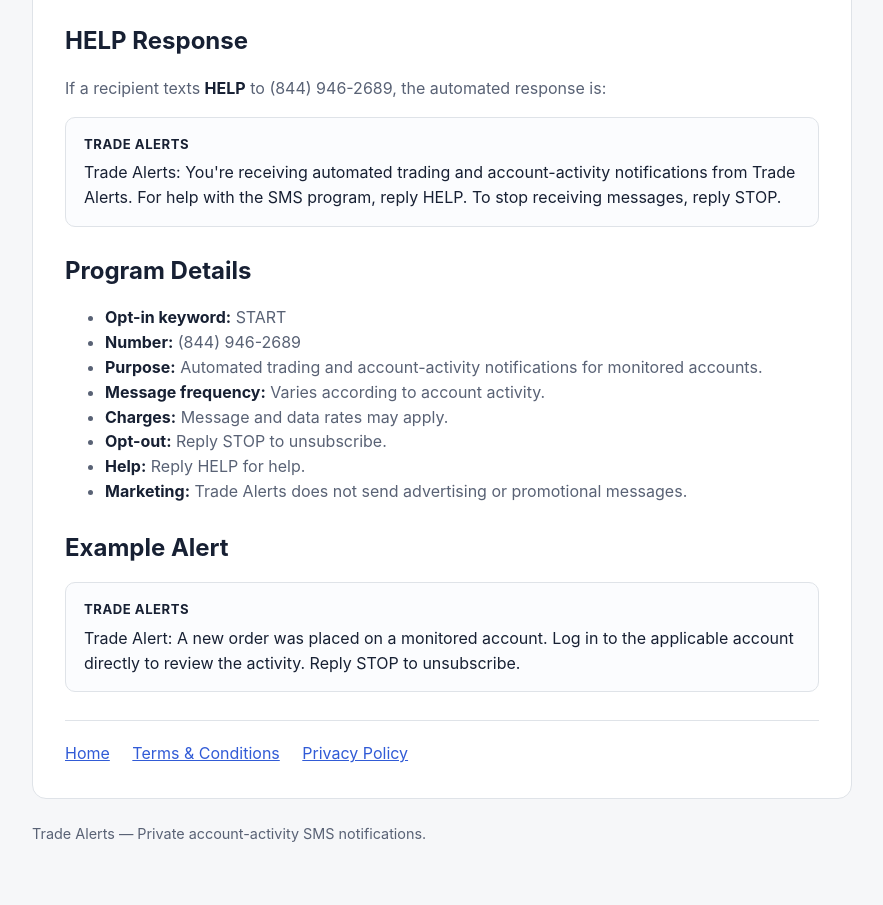
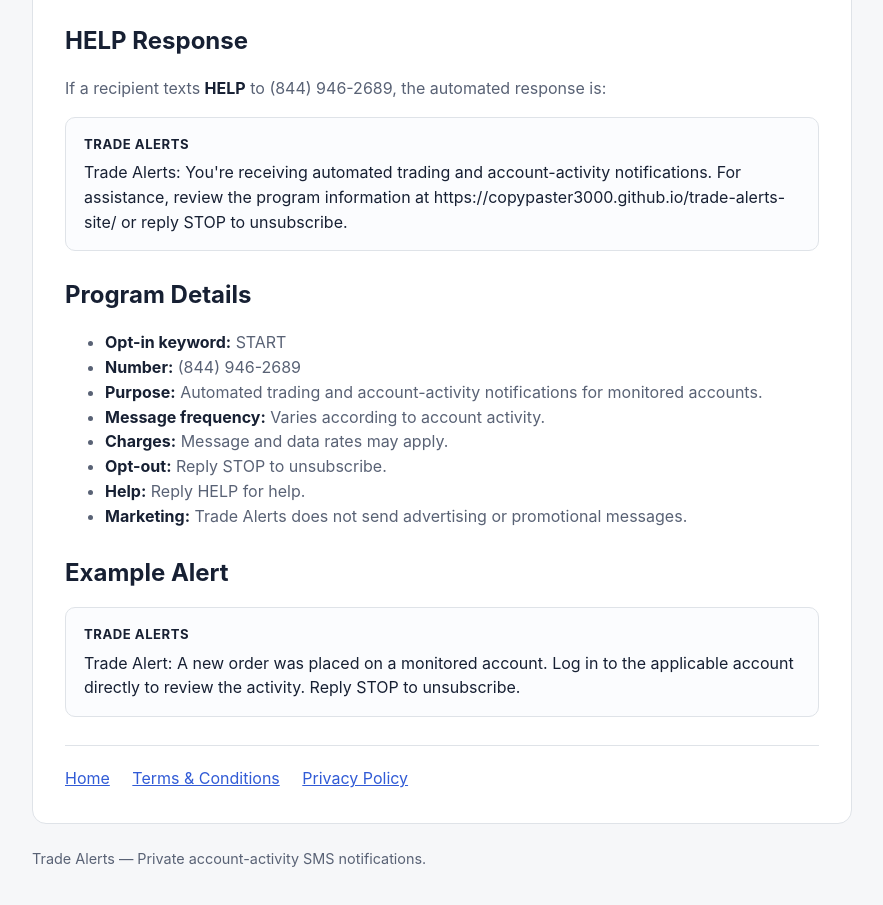
Before and after one commit to Copypaster3000/trade-alerts-site, a plain HTML site: page opt-in.html in a window 1280 px wide. Shown: the part 857-1762 px from the top of the page, without its empty margins (198-1081 px from the left). Drawn offline with Linux system fonts and the light colour scheme.

Commit message:
Improve SMS HELP response

```diff
--- a/opt-in.html
+++ b/opt-in.html
@@ -43,7 +43,7 @@
     <p>If a recipient texts <strong>HELP</strong> to (844) 946-2689, the automated response is:</p>
     <div class="message">
       <span class="label">Trade Alerts</span>
-      Trade Alerts: You're receiving automated trading and account-activity notifications from Trade Alerts. For help with the SMS program, reply HELP. To stop receiving messages, reply STOP.
+      Trade Alerts: You're receiving automated trading and account-activity notifications. For assistance, review the program information at https://copypaster3000.github.io/trade-alerts-site/ or reply STOP to unsubscribe.
     </div>
 
     <h2>Program Details</h2>
```
